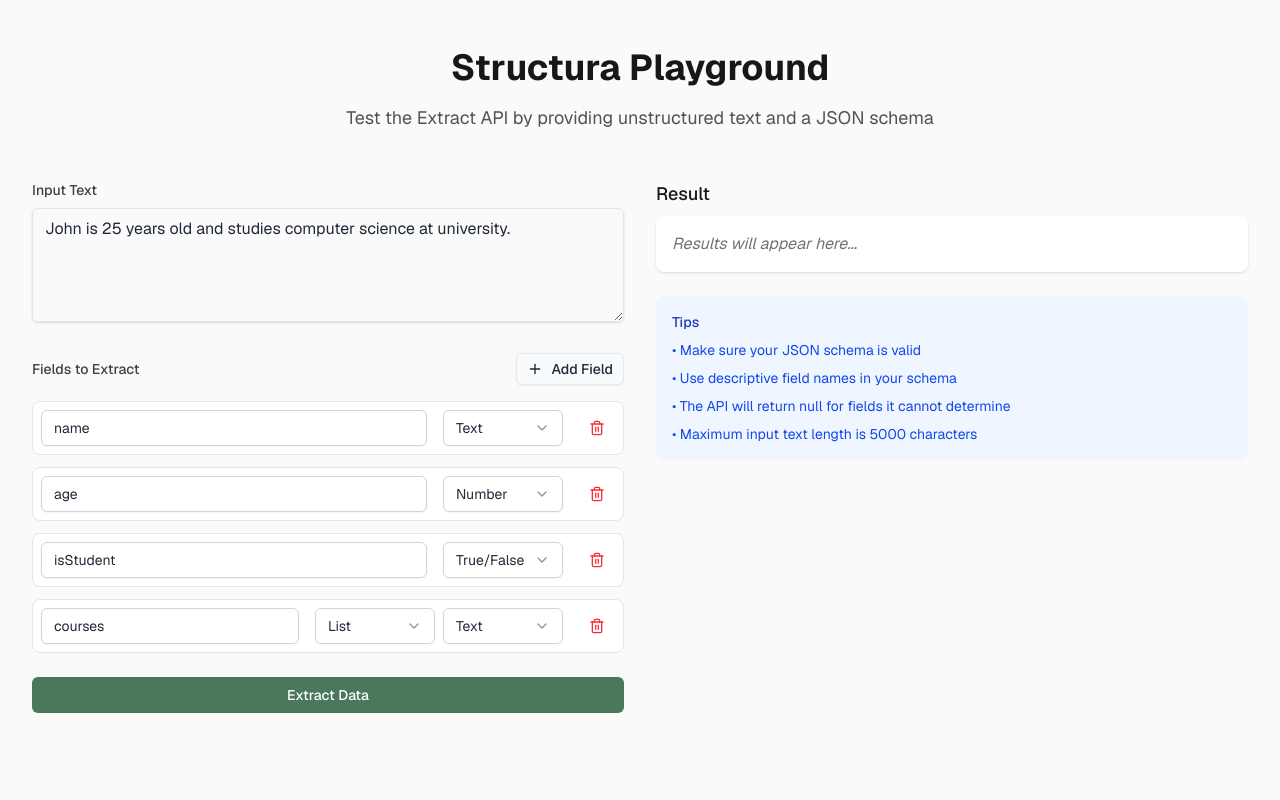
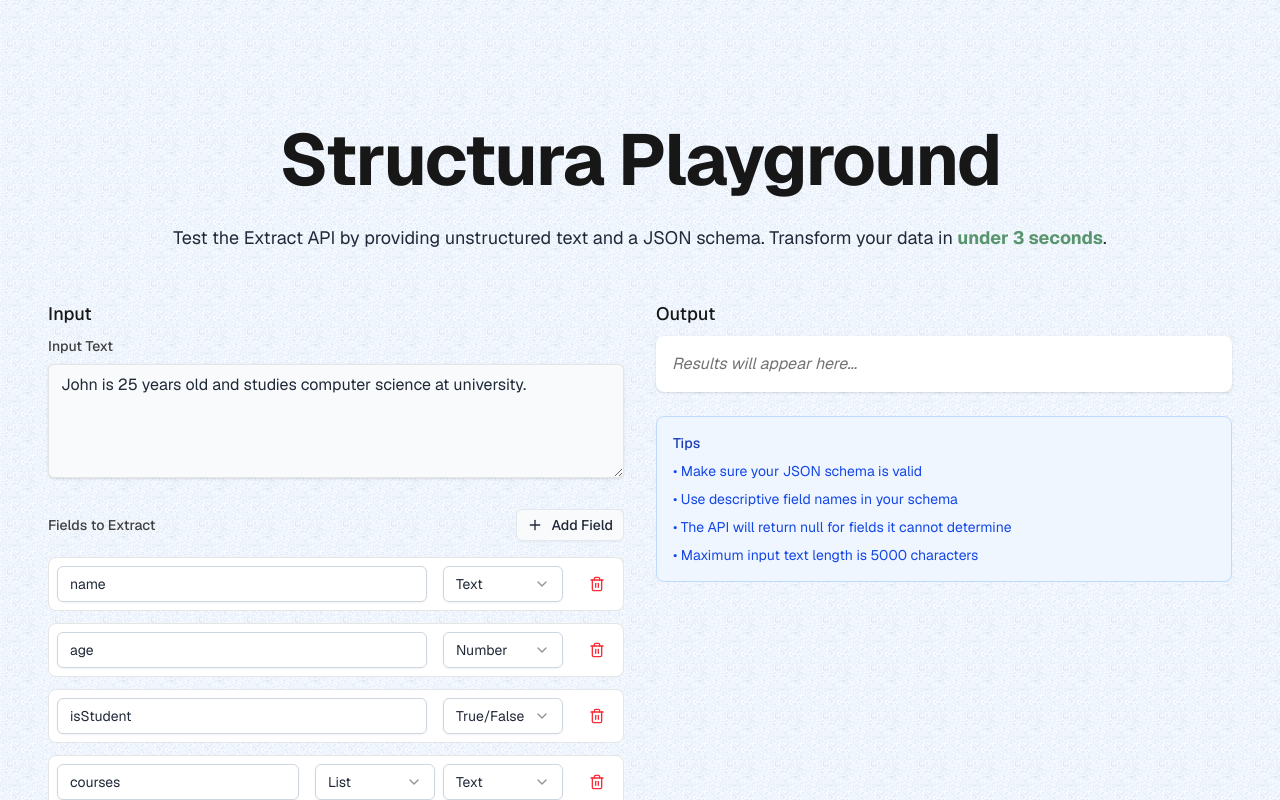
Before and after one commit to ArjunCodess/structura, a Next.js app: page /playground in a window 1280 px wide. Shown: the top 800 px of the page. Built offline with nearby package versions, Linux system fonts and the light colour scheme.

Commit message:
feat(playground): complete UI/UX redesign with cleaner layout

```diff
--- a/app/playground/page.tsx
+++ b/app/playground/page.tsx
@@ -3,25 +3,36 @@ import ExtractPlayground from "@/components/playground/playground";
 
 export default function ExtractPage() {
   return (
-    <div className="min-h-screen bg-neutral-50 dark:bg-neutral-900">
-      <div className="max-w-7xl mx-auto py-12 px-4 sm:px-6 lg:px-8">
-        <div className="text-center mb-12">
-          <h1 className="text-4xl font-bold text-neutral-900 dark:text-white mb-4">
+    <div className="bg-primary-40 bg-[url('/base.png')] bg-repeat bg-blend-multiply min-h-screen">
+      <div className="relative overflow-hidden">
+        <div className="mx-auto max-w-7xl pb-24 pt-10 sm:pb-32 lg:px-8 lg:pt-32">
+          <div className="px-6 lg:px-0 w-full text-center">
+            <div className="gap-8 text-center flex flex-col items-center">
+              <h1 className="relative tracking-tight font-bold leading-[4rem] text-neutral-900 text-5xl md:text-7xl">
                 Structura Playground
               </h1>
-          <p className="text-lg text-neutral-600 dark:text-neutral-300">
-            Test the Extract API by providing unstructured text and a JSON schema
+
+              <p className="text-lg text-center text-balance md:text-wrap">
+                Test the Extract API by providing unstructured text and a JSON schema. Transform your data in{" "}
+                <span className="font-bold text-primary-600">
+                  under 3 seconds
+                </span>
+                .
               </p>
             </div>
+          </div>
 
+          <div className="mt-12 px-4">
             <Suspense fallback={
               <div className="flex justify-center items-center h-64">
-            <div className="animate-spin rounded-full h-12 w-12 border-b-2 border-neutral-900 dark:border-white"></div>
+                <div className="animate-spin rounded-full h-12 w-12 border-b-2 border-primary-700"></div>
               </div>
             }>
               <ExtractPlayground />
             </Suspense>
           </div>
         </div>
+      </div>
+    </div>
   );
 }
--- a/components/landing/demo.tsx
+++ b/components/landing/demo.tsx
@@ -199,7 +199,6 @@ const Demo = () => {
 
 function formatValue(value: unknown): string {
   if (value === null) return "Not found";
-  if (typeof value === "boolean") return value ? "Yes" : "No";
   if (Array.isArray(value)) return value.join(", ");
   if (typeof value === "object" && value !== null) {
     return JSON.stringify(value, null, 2);
--- a/components/playground/playground-input.tsx
+++ b/components/playground/playground-input.tsx
@@ -9,7 +9,9 @@ interface PlaygroundInputProps {
   text: string;
   setText: (text: string) => void;
   schema: Record<string, { type: string; items?: { type: string } }>;
-  setSchema: (schema: Record<string, { type: string; items?: { type: string } }>) => void;
+  setSchema: (
+    schema: Record<string, { type: string; items?: { type: string } }>
+  ) => void;
   onSubmit: (e: React.FormEvent) => void;
   isLoading: boolean;
 }
@@ -88,6 +90,9 @@ export function PlaygroundInput({
 
   return (
     <form onSubmit={onSubmit} className="space-y-6">
+      <h3 className="text-lg font-medium text-neutral-900 dark:text-white mb-2">
+        Input
+      </h3>
       <div>
         <label
           htmlFor="text"
@@ -98,7 +103,7 @@ export function PlaygroundInput({
         <textarea
           id="text"
           rows={4}
-          className="w-full px-3 py-2 border border-neutral-200 dark:border-neutral-700 rounded-md shadow-sm focus:ring-neutral-500 focus:border-neutral-500 dark:bg-neutral-800 dark:text-white"
+          className="w-full px-3 py-2 border border-neutral-200 dark:border-neutral-700 rounded-md shadow-sm focus:ring-neutral-500 focus:border-neutral-500 bg-background"
           value={text}
           onChange={(e) => setText(e.target.value)}
           placeholder="Enter your text here..."
@@ -130,7 +135,9 @@ export function PlaygroundInput({
               arrayItemType={field.arrayItemType}
               onNameChange={(name) => updateField(field.id, { name })}
               onTypeChange={(type) => updateField(field.id, { type })}
-              onArrayItemTypeChange={(type) => updateField(field.id, { arrayItemType: type })}
+              onArrayItemTypeChange={(type) =>
+                updateField(field.id, { arrayItemType: type })
+              }
               onRemove={() => removeField(field.id)}
             />
           ))}
--- a/components/playground/playground-result.tsx
+++ b/components/playground/playground-result.tsx
@@ -10,7 +10,6 @@ interface PlaygroundResultProps {
 
 function formatValue(value: unknown): string {
   if (value === null) return "Not found";
-  if (typeof value === "boolean") return value ? "Yes" : "No";
   if (Array.isArray(value)) return value.join(", ");
   return String(value);
 }
@@ -38,16 +37,16 @@ export function PlaygroundResult({ result, error }: PlaygroundResultProps) {
   return (
     <div>
       <h3 className="text-lg font-medium text-neutral-900 dark:text-white mb-2">
-        Result
+        Output
       </h3>
       <div className="bg-white dark:bg-neutral-800 shadow rounded-lg p-4">
         {error ? (
           <div className="text-red-600 dark:text-red-400">{error}</div>
         ) : result ? (
           <Tabs value={activeTab} onValueChange={setActiveTab}>
-            <TabsList className="mb-4">
-              <TabsTrigger value="user-friendly">User Friendly</TabsTrigger>
-              <TabsTrigger value="json">JSON View</TabsTrigger>
+            <TabsList className="mb-4 w-full">
+              <TabsTrigger value="user-friendly" className="w-1/2">User Friendly</TabsTrigger>
+              <TabsTrigger value="json" className="w-1/2">JSON View</TabsTrigger>
             </TabsList>
             <TabsContent value="user-friendly">
               {renderUserFriendlyView(result as Record<string, unknown>)}
--- a/components/playground/playground-tips.tsx
+++ b/components/playground/playground-tips.tsx
@@ -2,7 +2,7 @@
 
 export function PlaygroundTips() {
   return (
-    <div className="bg-blue-50 dark:bg-blue-900/30 rounded-lg p-4">
+    <div className="bg-blue-50 dark:bg-blue-900/30 rounded-lg p-4 border border-blue-200 dark:border-blue-800">
       <h4 className="text-sm font-medium text-blue-800 dark:text-blue-200 mb-2">
         Tips
       </h4>
```
Lines whose indentation alone changed are shown as unchanged.
